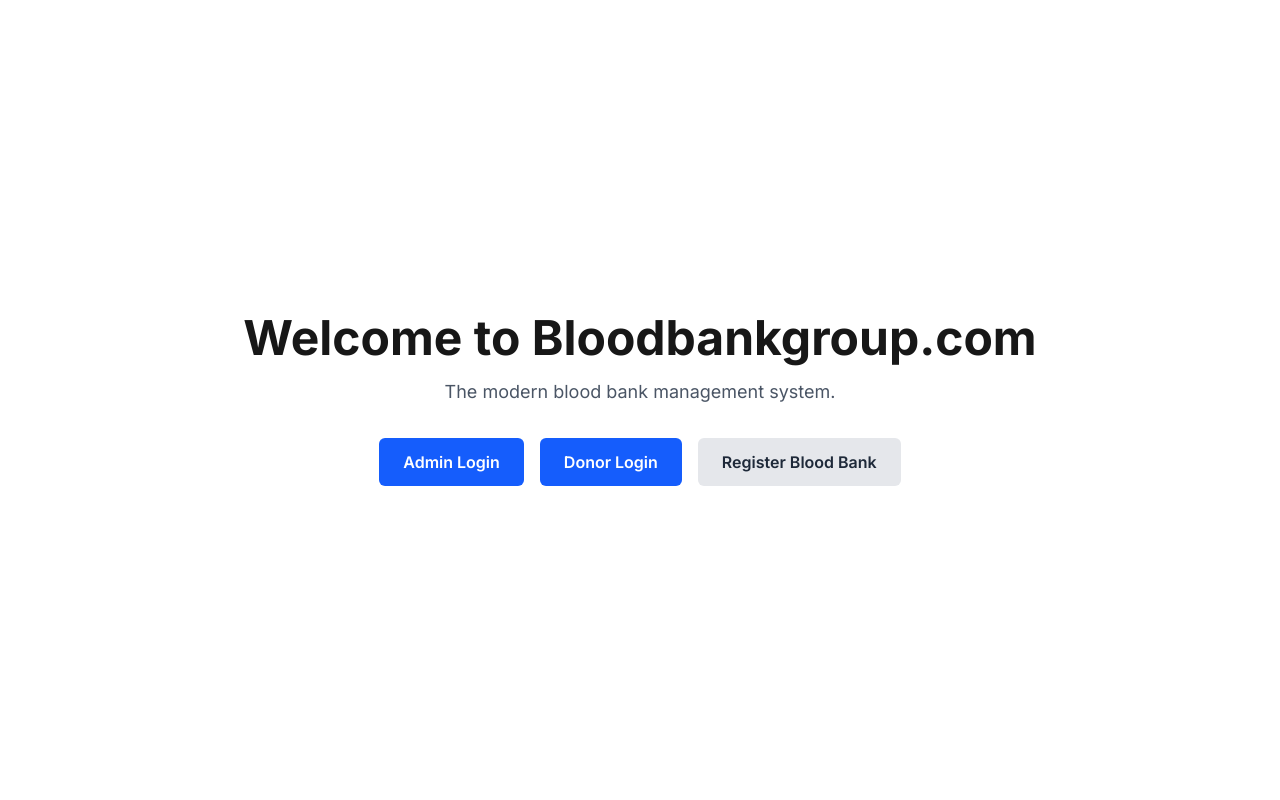
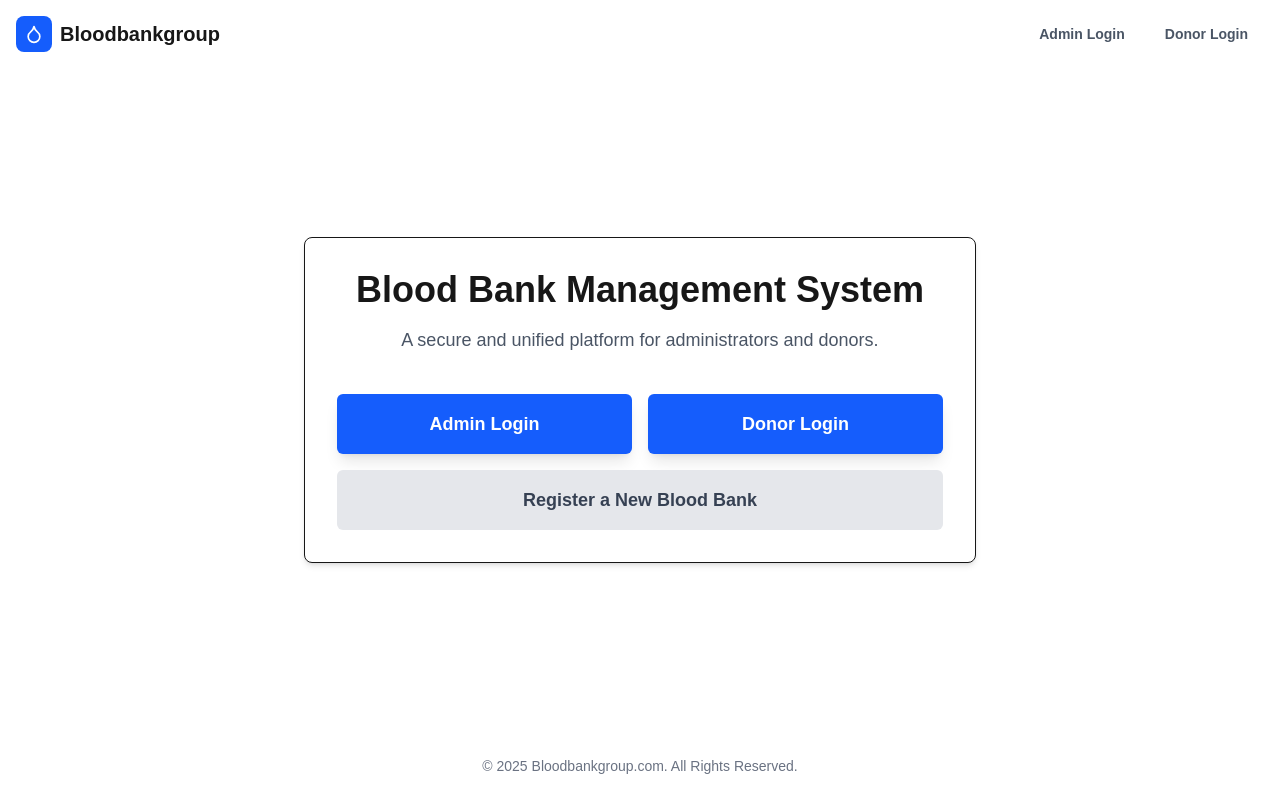
Before and after one commit to ayushmanmishra18/bbmainfrontend, a Next.js app: page / in a window 1280 px wide. Built offline with nearby package versions, Linux system fonts and the light colour scheme.

Commit message:
homepage temp

```diff
--- a/src/app/layout.tsx
+++ b/src/app/layout.tsx
@@ -1,12 +1,17 @@
+// src/app/layout.tsx
 import type { Metadata } from "next";
 import { Inter } from "next/font/google";
 import "./globals.css";
 
-const inter = Inter({ subsets: ["latin"] });
+const inter = Inter({
+  subsets: ["latin"],
+  variable: "--font-inter",
+});
 
 export const metadata: Metadata = {
   title: "Bloodbankgroup.com - Blood Bank Management System",
-  description: "A modern system for managing blood banks, donors, and inventory.",
+  description:
+    "A modern system for managing blood banks, donors, and inventory.",
 };
 
 export default function RootLayout({
@@ -15,8 +20,14 @@
   children: React.ReactNode;
 }>) {
   return (
-    <html lang="en">
-      <body className={`${inter.className} bg-background dark:bg-gray-900 text-content dark:text-gray-300`}>
+    <html lang="en" className={inter.variable} suppressHydrationWarning>
+      {/*
+        The <head> tag is automatically managed by Next.js.
+        The <body> tag must immediately follow the <html> tag with no spaces or comments in between.
+      */}
+      <body
+        className={`bg-background dark:bg-gray-950 text-content dark:text-gray-300 antialiased`}
+      >
         {children}
       </body>
     </html>
--- a/src/app/page.tsx
+++ b/src/app/page.tsx
@@ -1,25 +1,48 @@
-import Link from 'next/link';
+import React from "react";
+import PublicHeader from "@/components/layout/PublicHeader";
+import PublicFooter from "@/components/layout/PublicFooter";
+import Link from "next/link";
+import Card from "@/components/ui/Card";
 
 export default function HomePage() {
   return (
-    <main className="flex min-h-screen flex-col items-center justify-center p-4">
-      <h1 className="text-4xl md:text-5xl font-bold text-center">
-        Welcome to Bloodbankgroup.com
+    <div className="flex flex-col min-h-screen bg-subtle dark:bg-gray-950 font-sans">
+      <PublicHeader />
+
+      <main className="flex-grow flex flex-col justify-center items-center p-4">
+        <Card className="w-full max-w-2xl text-center">
+          <h1 className="text-4xl font-bold text-content dark:text-gray-100">
+            Blood Bank Management System
           </h1>
-      <p className="mt-4 text-lg text-center text-gray-600 dark:text-gray-400">
-        The modern blood bank management system.
+          <p className="mt-4 text-lg text-gray-600 dark:text-gray-400">
+            A secure and unified platform for administrators and donors.
           </p>
-      <div className="mt-8 flex flex-col sm:flex-row gap-4">
-        <Link href="/login" className="px-6 py-3 bg-blue-600 text-white font-semibold rounded-md hover:bg-blue-700 transition-colors text-center">
+
+          {/* Main Action Buttons */}
+          <div className="mt-10 grid grid-cols-1 sm:grid-cols-2 gap-4">
+            <Link
+              href="/login"
+              className="px-6 py-4 text-lg font-semibold text-white bg-blue-600 rounded-md hover:bg-blue-700 transition-colors shadow-lg"
+            >
               Admin Login
             </Link>
-        <Link href="/login/donor" className="px-6 py-3 bg-blue-600 text-white font-semibold rounded-md hover:bg-blue-700 transition-colors text-center">
+            <Link
+              href="/login/donor"
+              className="px-6 py-4 text-lg font-semibold text-white bg-blue-600 rounded-md hover:bg-blue-700 transition-colors shadow-lg"
+            >
               Donor Login
             </Link>
-        <Link href="/register" className="px-6 py-3 bg-gray-200 text-gray-800 font-semibold rounded-md hover:bg-gray-300 transition-colors text-center">
-          Register Blood Bank
+            <Link
+              href="/register"
+              className="sm:col-span-2 px-6 py-4 text-lg font-semibold text-gray-700 bg-gray-200 rounded-md hover:bg-gray-300 transition-colors"
+            >
+              Register a New Blood Bank
             </Link>
           </div>
+        </Card>
       </main>
+
+      <PublicFooter />
+    </div>
   );
 }
--- /dev/null
+++ b/src/components/layout/PublicFooter.tsx
@@ -0,0 +1,13 @@
+import React from 'react';
+
+const PublicFooter = () => {
+  return (
+    <footer className="py-6">
+      <div className="container mx-auto px-4 text-center text-sm text-gray-500 dark:text-gray-400">
+        <p>&copy; {new Date().getFullYear()} Bloodbankgroup.com. All Rights Reserved.</p>
+      </div>
+    </footer>
+  );
+};
+
+export default PublicFooter;
--- /dev/null
+++ b/src/components/layout/PublicHeader.tsx
@@ -0,0 +1,35 @@
+"use client";
+
+import React from 'react';
+import Link from 'next/link';
+import { Droplet } from 'lucide-react';
+
+const PublicHeader = () => {
+  return (
+    <header className="py-4">
+      <div className="container mx-auto px-4 flex justify-between items-center">
+        {/* Logo */}
+        <Link href="/" className="flex items-center space-x-2">
+          <div className="bg-blue-600 p-2 rounded-lg">
+            <Droplet className="text-white" size={20} />
+          </div>
+          <span className="text-xl font-bold text-content dark:text-gray-200">
+            Bloodbankgroup
+          </span>
+        </Link>
+
+        {/* Navigation Buttons */}
+        <nav className="flex items-center space-x-2">
+          <Link href="/login" className="px-4 py-2 text-sm font-semibold text-gray-600 dark:text-gray-300 hover:bg-gray-100 dark:hover:bg-gray-800 rounded-md transition-colors">
+            Admin Login
+          </Link>
+          <Link href="/login/donor" className="px-4 py-2 text-sm font-semibold text-gray-600 dark:text-gray-300 hover:bg-gray-100 dark:hover:bg-gray-800 rounded-md transition-colors">
+            Donor Login
+          </Link>
+        </nav>
+      </div>
+    </header>
+  );
+};
+
+export default PublicHeader;
```
Also changed, not shown: 1 other file (tests, documents, lock files or other folders). Lines whose indentation alone changed are shown as unchanged.
